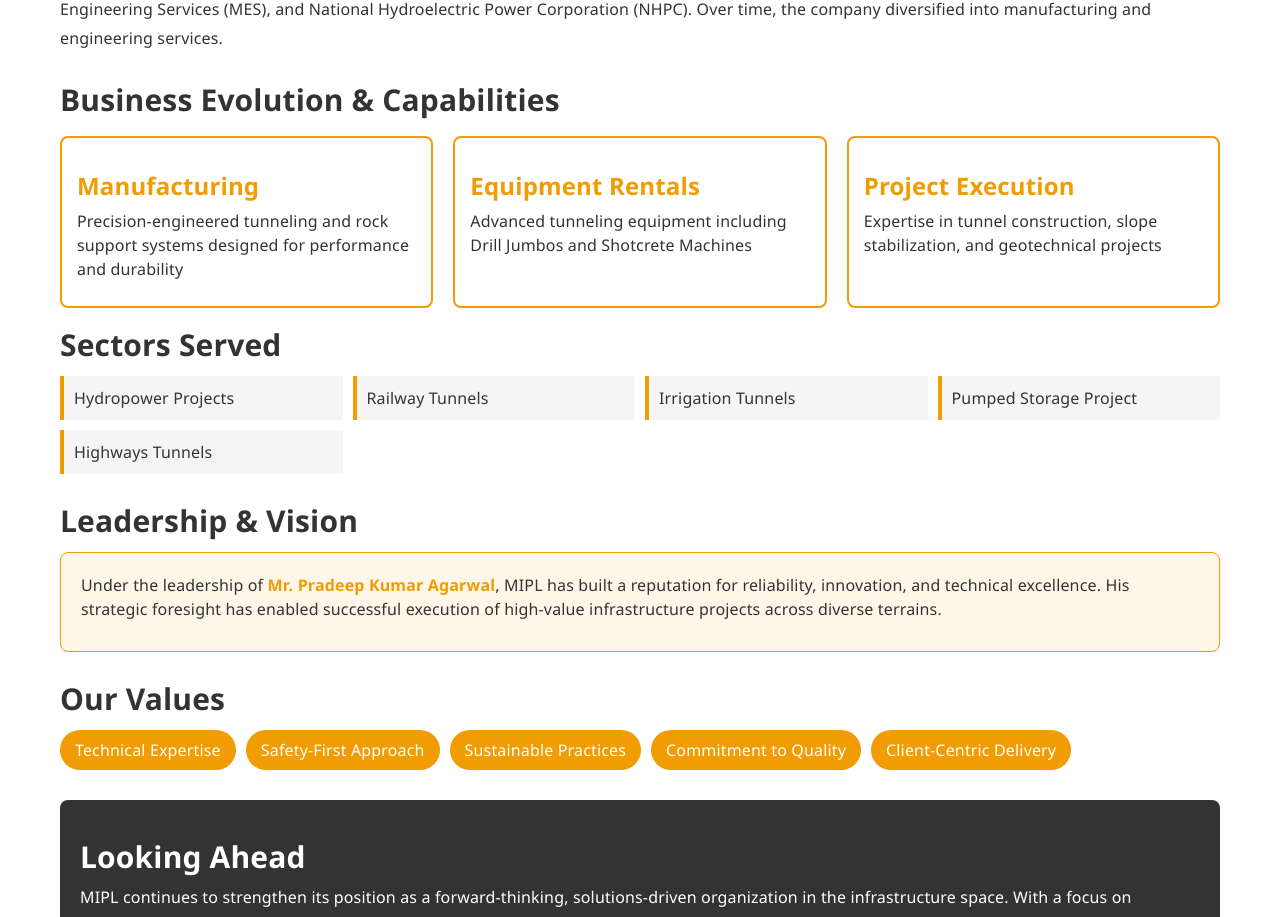
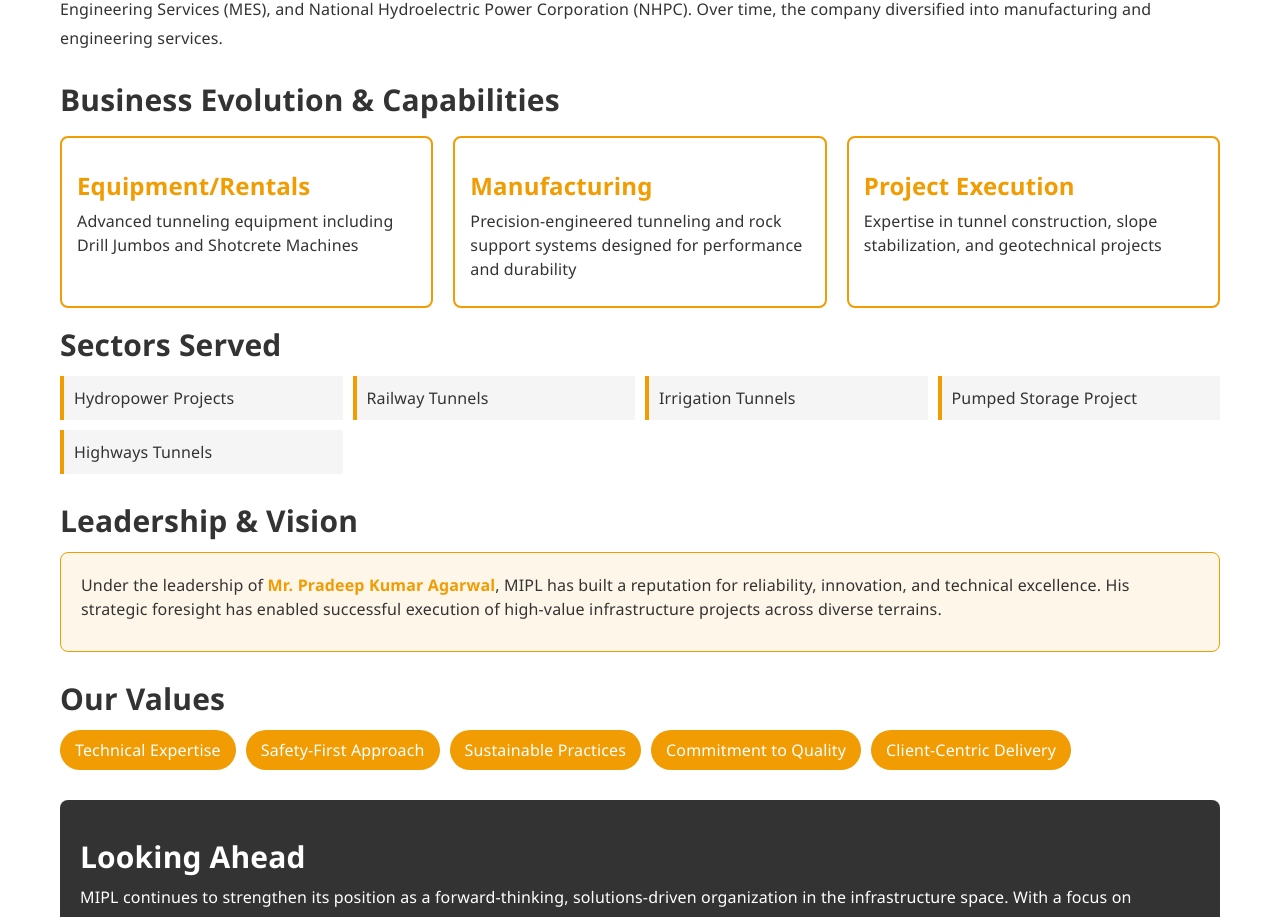
Before and after one commit to rajeev-the/demo, a React (Vite) app: page /about in a window 1280 px wide. Shown: the part 1278-2195 px from the top of the page. Built offline with nearby package versions, Linux system fonts and the light colour scheme.

Commit message:
first commit

```diff
--- a/src/Data/Service.js
+++ b/src/Data/Service.js
@@ -19,7 +19,8 @@
         "img": ["/img/project-1-2.jpg","https://ik.imagekit.io/bqaycfhim/WhatsApp%20Image%202025-07-17%20at%2017.23.26_050d7210.jpg?updatedAt=1752753429829" ,"https://ik.imagekit.io/bqaycfhim/WhatsApp%20Image%202025-07-17%20at%2017.28.46_c2079c18.jpg?updatedAt=1752753559631",
           "https://ik.imagekit.io/bqaycfhim/WhatsApp%20Image%202025-07-17%20at%2017.40.32_c24c93be.jpg?updatedAt=1752754289749",
           "https://ik.imagekit.io/bqaycfhim/WhatsApp%20Image%202025-07-17%20at%2017.48.16_d28a5eec.jpg?updatedAt=1752755914858",
-          "https://ik.imagekit.io/bqaycfhim/WhatsApp%20Image%202025-07-17%20at%2018.06.06_b6e92e7a.jpg?updatedAt=1752755922542"
+          "https://ik.imagekit.io/bqaycfhim/WhatsApp%20Image%202025-07-17%20at%2018.06.06_b6e92e7a.jpg?updatedAt=1752755922542",
+          "https://ik.imagekit.io/bqaycfhim/N_06.jpg?updatedAt=1752756314549 "
         ]
     },
     {
--- a/src/Pages/About.jsx
+++ b/src/Pages/About.jsx
@@ -131,13 +131,14 @@
       <section className="evolution-section">
         <h2>Business Evolution & Capabilities</h2>
         <div className="capabilities-grid">
+
           <div className="cap-card">
+            <h3>Equipment/Rentals</h3>
+            <p>Advanced tunneling equipment including Drill Jumbos and Shotcrete Machines</p>
+          </div>
+             <div className="cap-card">
             <h3>Manufacturing</h3>
             <p>Precision-engineered tunneling and rock support systems designed for performance and durability</p>
-          </div>
-          <div className="cap-card">
-            <h3>Equipment Rentals</h3>
-            <p>Advanced tunneling equipment including Drill Jumbos and Shotcrete Machines</p>
           </div>
           <div className="cap-card">
             <h3>Project Execution</h3>
```
